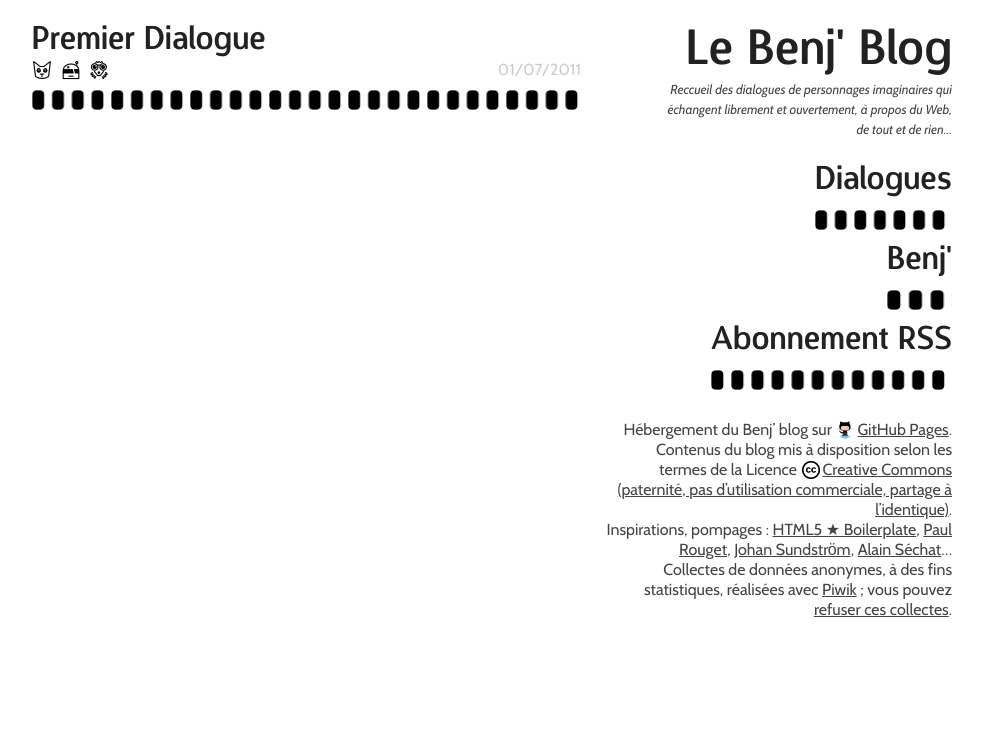
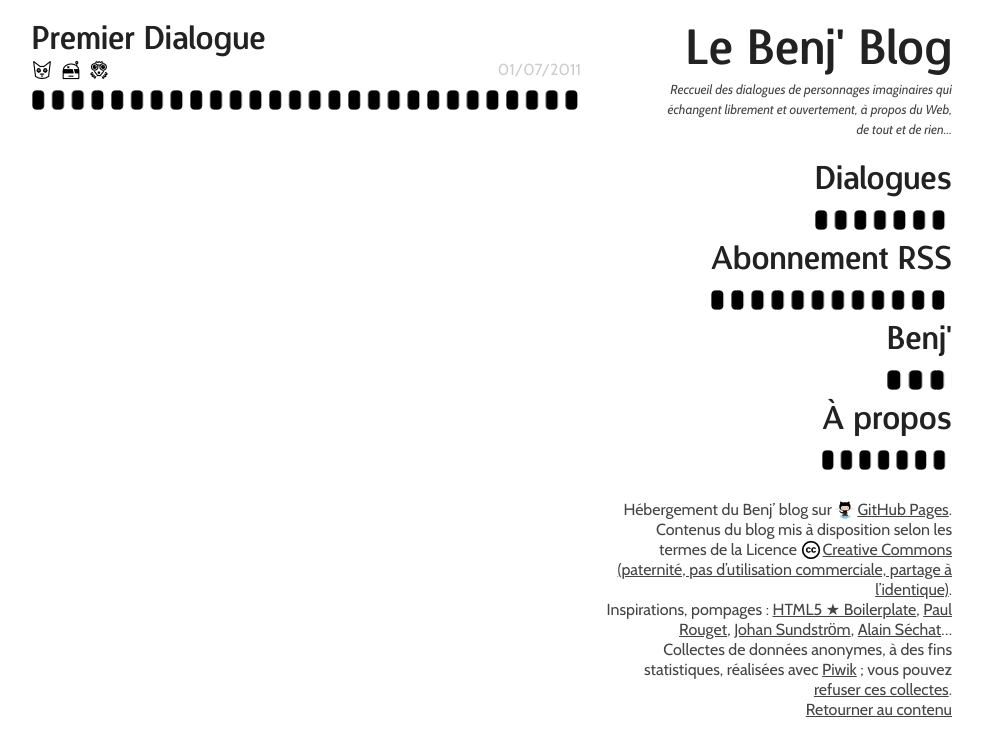
Before and after one commit to bmenant/bmenant.github.com, a Jekyll site: the page built from index.html, in a window 1280 px wide. Shown: the top 756 px of the page, without its empty margins (148-1131 px from the left). Built offline with Jekyll 4.4.1, drawn with Linux system fonts in a browser that asks for light colours; comment, search, counter and statistics services are not loaded.

Commit message:
Changes outlines and apropos

```diff
--- a/_includes/footer.html
+++ b/_includes/footer.html
@@ -1,5 +1,6 @@
-  <footer id="footer">
-    <dl>
+  <footer id="footer" aria-live="off">
+    <h2 class="visuallyhidden">À propos</h2>
+    <dl id="a-propos">
       <dt>Hébergement du Benj’ blog sur</dt>
         <dd><a href="https://github.com/bmenant/bmenant.github.com" class="has-icon github">GitHub Pages</a>.</dd>
       <dt>Contenus du blog <span title="Sauf mention contraire explicite">mis à disposition</span> selon les termes de la Licence</dt>
@@ -14,6 +15,10 @@
         <dd>réalisées avec <a href="http://piwik.org/">Piwik</a>&nbsp;;</dd>
         <dd>vous pouvez <a href="http://stats.menant-benjamin.fr/index.php?module=CoreAdminHome&amp;action=optOut&amp;language=fr">refuser ces collectes</a>.</dd>
     </dl>
+    <div><a href="#contenu"
+            onclick='document.getElementById("footer").className="";document.getElementById("item-a-propos").className="";'>
+      Retourner au contenu
+    </a></div>
   </footer>
 
   <!-- Piwik Tracking Code -->
--- a/_includes/header.html
+++ b/_includes/header.html
@@ -21,13 +21,17 @@
         <li class="contenu">
           <a href="/#contenu" title="Liste de tous les dialogues publiés">Dialogues</a></li>
         {% endif %}
+        <!-- Flux de syndication -->
+        <li class="rss">
+          <a href="/index.xml" class="has-icon">Abonnement RSS</a></li>
         <!-- Lien vers le portail -->
         <li class="perso">
           <a  href="http://menant-benjamin.fr/"
               title="Quelques informations à propos de l’auteur">Benj’</a></li>
-        <!-- Flux de syndication -->
-        <li class="rss">
-          <a href="/index.xml" class="has-icon">Abonnement RSS</a></li>
+        <li id="item-a-propos">
+          <a href="#a-propos" title="Mentions légales et crédits du Benj’ blog"
+             onclick='document.getElementById("footer").className="active";document.getElementById("item-a-propos").className="active";'>
+            À propos</a></li>
       </ul>
     </nav>
   </header>
```
